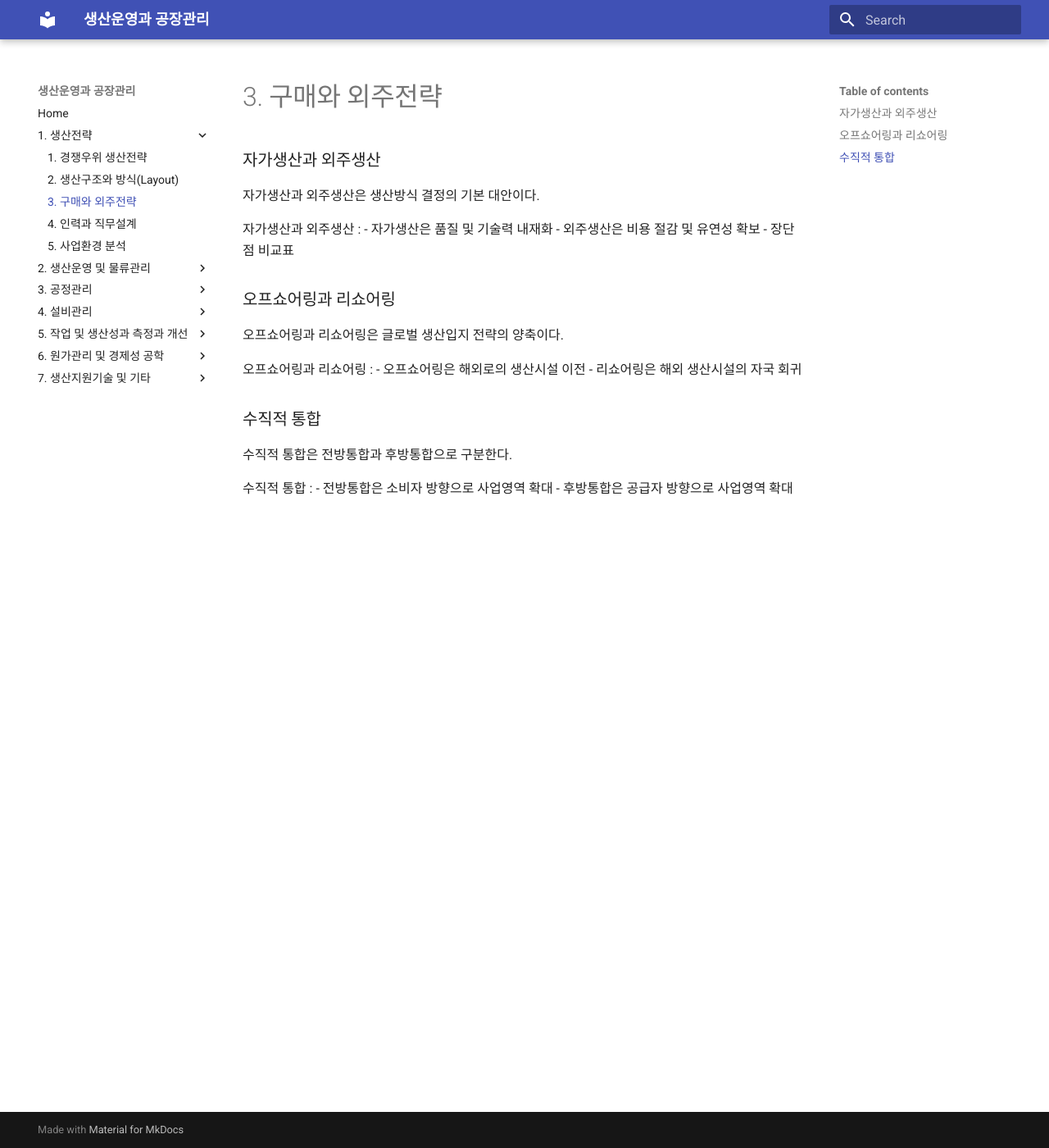
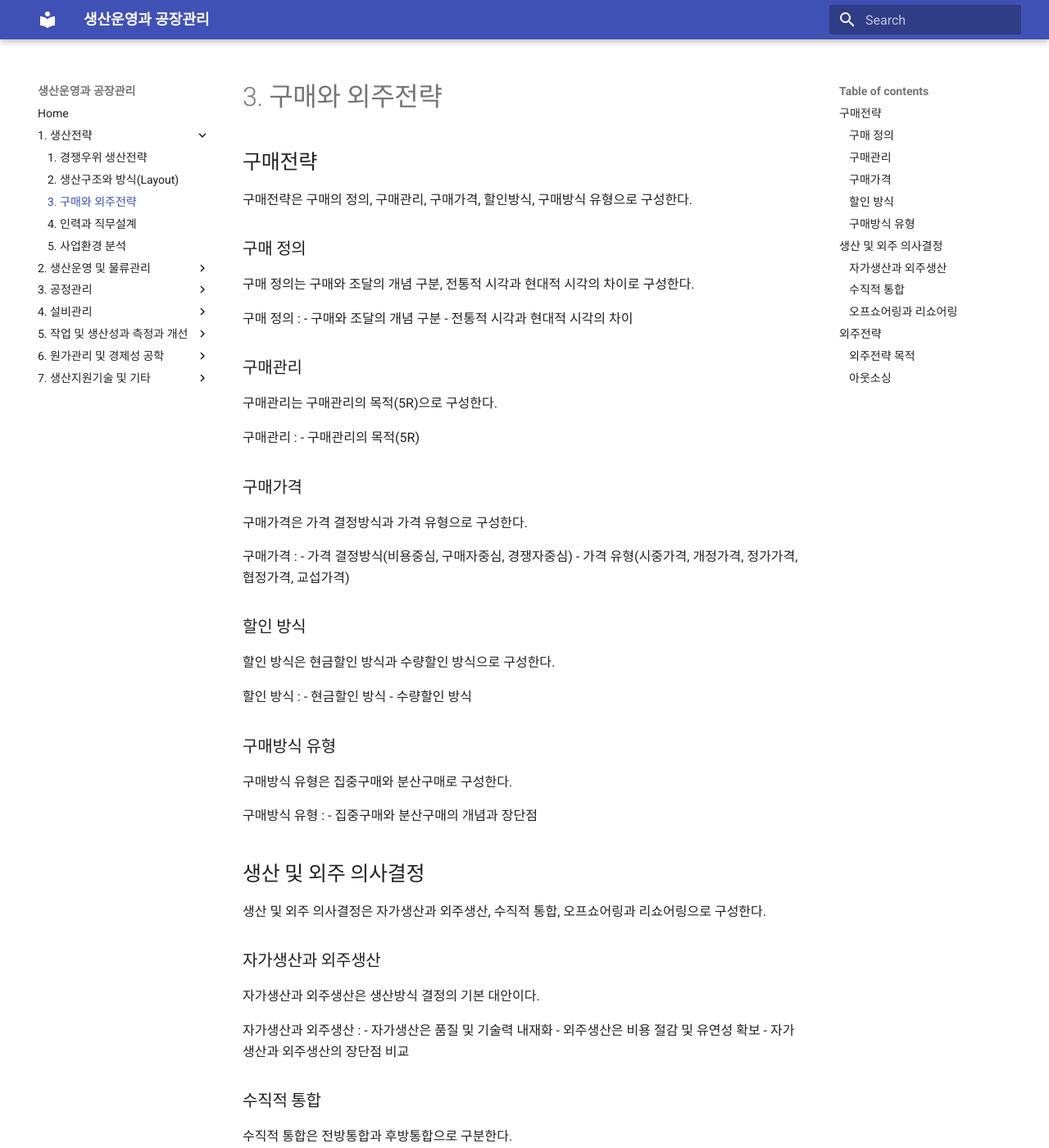
Before and after one commit to yeonkyupark/pepc3e, an MkDocs documentation site: the page built from docs/0103_purchasing_and_outsourcing_strategy.md, in a window 1280 px wide and 1400 px high. Shown: the whole window at 82% size. Built offline with MkDocs 1.6.1 and Material for MkDocs 9.7.7, drawn with Linux system fonts in a browser that asks for light colours; some of the changed text lies outside the part shown.

Commit message:
Expand purchasing and outsourcing strategy documentation
Added detailed sections on purchasing strategy, production and outsourcing decision-making, and outsourcing strategy objectives.

```diff
--- a/docs/0103_purchasing_and_outsourcing_strategy.md
+++ b/docs/0103_purchasing_and_outsourcing_strategy.md
@@ -1,10 +1,56 @@
+## 구매전략
+구매전략은 구매의 정의, 구매관리, 구매가격, 할인방식, 구매방식 유형으로 구성한다.
+
+### 구매 정의
+구매 정의는 구매와 조달의 개념 구분, 전통적 시각과 현대적 시각의 차이로 구성한다.
+
+구매 정의
+: - 구매와 조달의 개념 구분
+- 전통적 시각과 현대적 시각의 차이
+
+### 구매관리
+구매관리는 구매관리의 목적(5R)으로 구성한다.
+
+구매관리
+: - 구매관리의 목적(5R)
+
+### 구매가격
+구매가격은 가격 결정방식과 가격 유형으로 구성한다.
+
+구매가격
+: - 가격 결정방식(비용중심, 구매자중심, 경쟁자중심)
+- 가격 유형(시중가격, 개정가격, 정가가격, 협정가격, 교섭가격)
+
+### 할인 방식
+할인 방식은 현금할인 방식과 수량할인 방식으로 구성한다.
+
+할인 방식
+: - 현금할인 방식
+- 수량할인 방식
+
+### 구매방식 유형
+구매방식 유형은 집중구매와 분산구매로 구성한다.
+
+구매방식 유형
+: - 집중구매와 분산구매의 개념과 장단점
+
+## 생산 및 외주 의사결정
+생산 및 외주 의사결정은 자가생산과 외주생산, 수직적 통합, 오프쇼어링과 리쇼어링으로 구성한다.
+
 ### 자가생산과 외주생산
 자가생산과 외주생산은 생산방식 결정의 기본 대안이다.
 
 자가생산과 외주생산
 : - 자가생산은 품질 및 기술력 내재화
 - 외주생산은 비용 절감 및 유연성 확보
-- 장단점 비교표
+- 자가생산과 외주생산의 장단점 비교
+
+### 수직적 통합
+수직적 통합은 전방통합과 후방통합으로 구분한다.
+
+수직적 통합
+: - 전방통합은 소비자 방향으로 사업영역 확대
+- 후방통합은 공급자 방향으로 사업영역 확대
 
 ### 오프쇼어링과 리쇼어링
 오프쇼어링과 리쇼어링은 글로벌 생산입지 전략의 양축이다.
@@ -13,9 +59,24 @@
 : - 오프쇼어링은 해외로의 생산시설 이전
 - 리쇼어링은 해외 생산시설의 자국 회귀
 
-### 수직적 통합
-수직적 통합은 전방통합과 후방통합으로 구분한다.
+**(추가 권장)** 자가생산·외주·수직적통합·오프쇼어링 간 관계도
 
-수직적 통합
-: - 전방통합은 소비자 방향으로 사업영역 확대
-- 후방통합은 공급자 방향으로 사업영역 확대
+## 외주전략
+외주전략은 외주전략 목적과 아웃소싱으로 구성한다.
+
+### 외주전략 목적
+외주전략 목적은 핵심역량 강화, 위험분산, 경영효율화, 비용절감으로 구성한다.
+
+외주전략 목적
+: - 핵심역량 강화
+- 위험 분산
+- 경영 효율화
+- 비용 절감
+
+### 아웃소싱
+아웃소싱은 외주전략의 실행 수단이다.
+
+아웃소싱
+: - 아웃소싱의 목적(비용절감, 핵심역량 집중, 전문성 확보, 유연성 증가)
+- 아웃소싱의 유형(BPO, IT 아웃소싱, 제조 아웃소싱)
+- 아웃소싱의 장단점
```
